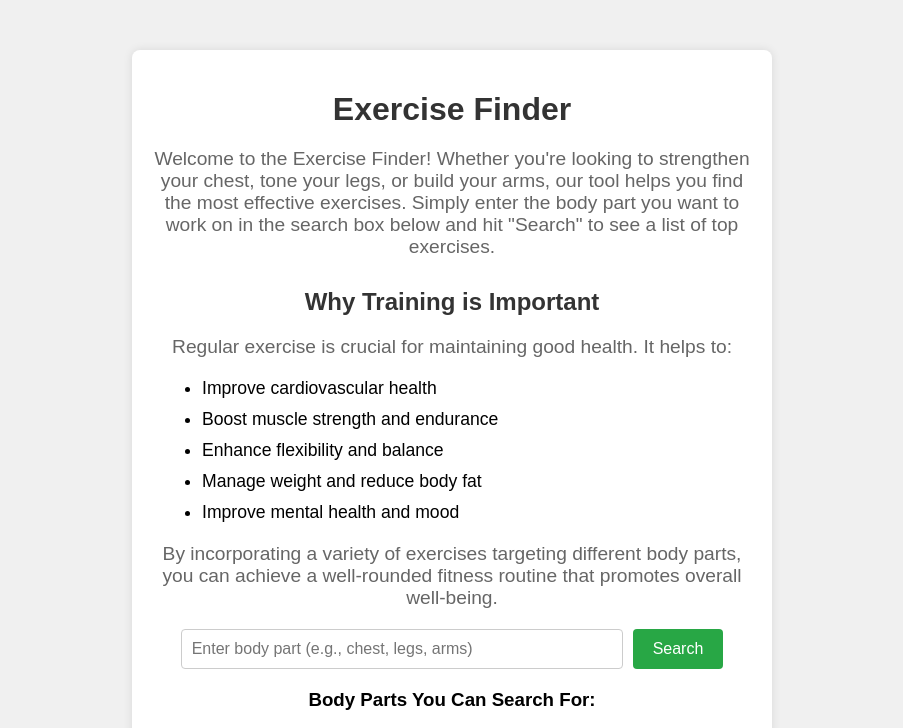
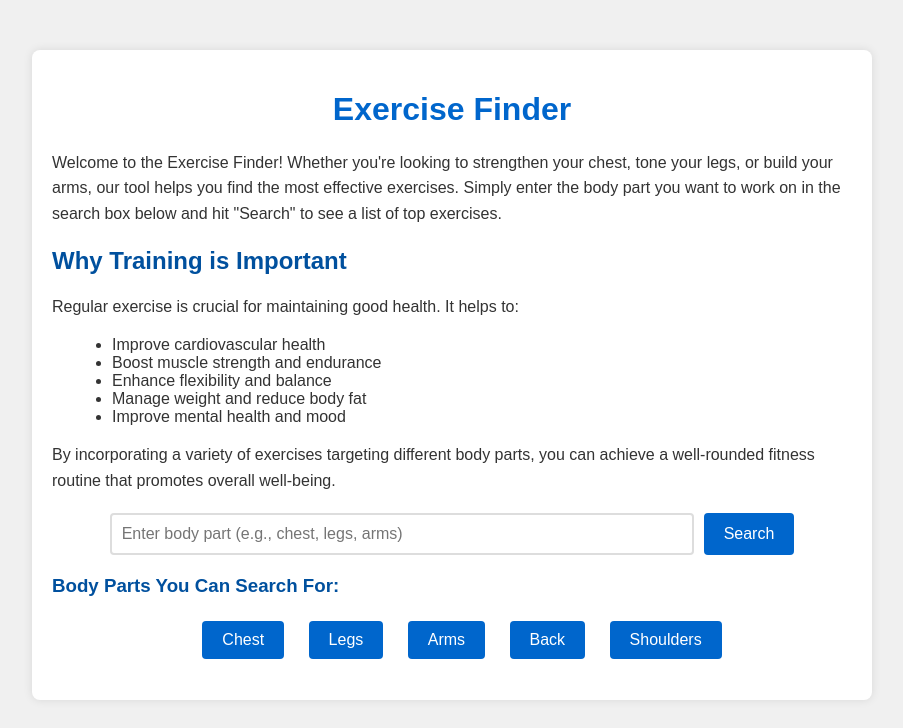
Before and after one commit to LAkoasd/fitness, a plain HTML site: page index.html in a window 1280 px wide. Shown: the top 728 px of the page, without its empty margins (188-1091 px from the left). Drawn offline with Linux system fonts and the light colour scheme.

Commit message:
Update style.css

```diff
--- a/style.css
+++ b/style.css
@@ -1,87 +1,130 @@
 body {
     font-family: Arial, sans-serif;
-    background-color: #f0f0f0;
     margin: 0;
     padding: 0;
+    background: #f0f0f0;
+    color: #333;
 }
 
 .container {
-    max-width: 600px;
+    max-width: 800px;
     margin: 50px auto;
     padding: 20px;
-    background-color: #fff;
+    background: #fff;
+    box-shadow: 0 0 10px rgba(0, 0, 0, 0.1);
     border-radius: 8px;
-    box-shadow: 0 0 10px rgba(0, 0, 0, 0.1);
-    text-align: center;
 }
 
 h1 {
-    margin-bottom: 20px;
-    font-size: 2em;
-    color: #333;
+    text-align: center;
+    color: #0066cc;
 }
 
-h2 {
-    margin-top: 30px;
-    font-size: 1.5em;
-    color: #333;
+h2, h3 {
+    color: #00509e;
 }
 
 p {
-    font-size: 1.2em;
-    color: #666;
-    margin-bottom: 20px;
+    line-height: 1.6;
 }
 
 ul {
-    text-align: left;
-    margin: 0 auto 20px;
-    padding: 0;
-    list-style-type: disc;
-    max-width: 500px;
-}
-
-li {
-    font-size: 1.1em;
-    margin-bottom: 10px;
+    margin-left: 20px;
 }
 
 .search-box {
     display: flex;
     justify-content: center;
-    margin-bottom: 20px;
+    margin: 20px 0;
 }
 
-input[type="text"] {
+#bodyPartInput {
     padding: 10px;
+    border: 2px solid #ddd;
+    border-radius: 4px;
     font-size: 16px;
-    border: 1px solid #ccc;
-    border-radius: 4px;
     width: 70%;
+    margin-right: 10px;
 }
 
 button {
     padding: 10px 20px;
-    font-size: 16px;
+    background: #0066cc;
+    color: #fff;
     border: none;
     border-radius: 4px;
-    background-color: #28a745;
-    color: white;
     cursor: pointer;
-    margin-left: 10px;
+    font-size: 16px;
 }
 
 button:hover {
-    background-color: #218838;
+    background: #00509e;
 }
 
-#exerciseResults, #bodyPartsList {
-    margin-top: 20px;
+#searchInfo {
+    text-align: center;
+    margin: 20px 0;
+    font-size: 18px;
+    color: #0066cc;
 }
 
-.exercise, .body-part {
-    background-color: #e9ecef;
+#exerciseResults {
+    margin: 20px 0;
+}
+
+.exercise {
     padding: 10px;
+    margin: 10px 0;
+    background: #e6f2ff;
+    border-left: 5px solid #0066cc;
     border-radius: 4px;
-    margin-bottom: 10px;
+    cursor: pointer;
+    transition: background 0.3s;
 }
+
+.exercise:hover {
+    background: #cce4ff;
+}
+
+.description {
+    padding: 10px;
+    margin-top: 10px;
+    background: #f0f8ff;
+    border-left: 5px solid #00509e;
+    border-radius: 4px;
+}
+
+#backButton {
+    display: block;
+    margin: 20px auto;
+    padding: 10px 20px;
+    background: #cc3300;
+    color: #fff;
+    border: none;
+    border-radius: 4px;
+    cursor: pointer;
+    font-size: 16px;
+}
+
+#backButton:hover {
+    background: #a32900;
+}
+
+#bodyPartsList {
+    list-style: none;
+    padding: 0;
+    text-align: center;
+}
+
+#bodyPartsList li {
+    display: inline-block;
+    margin: 5px 10px;
+    padding: 10px 20px;
+    background: #0066cc;
+    color: #fff;
+    border-radius: 4px;
+}
+
+#bodyPartsList li:hover {
+    background: #00509e;
+}
```
